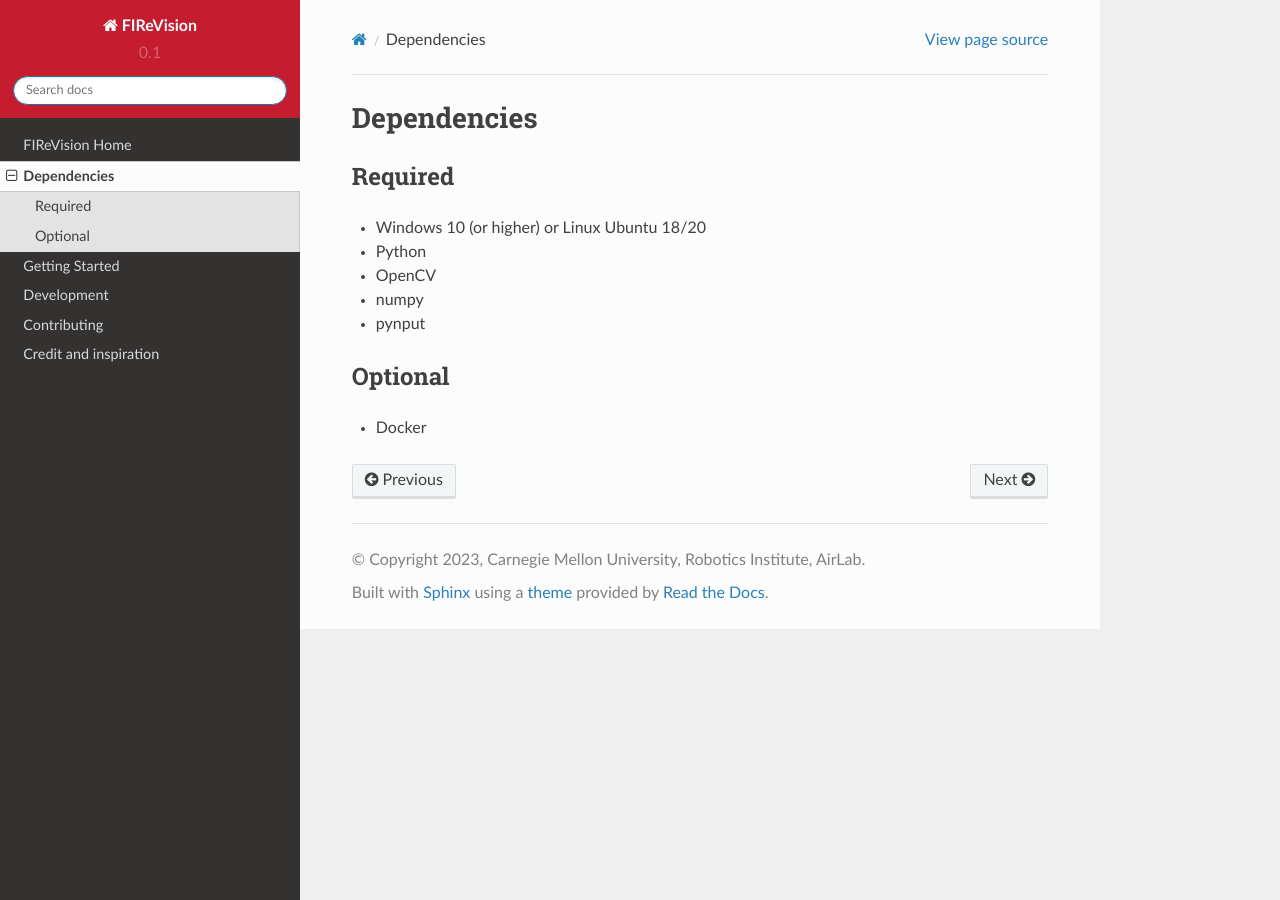
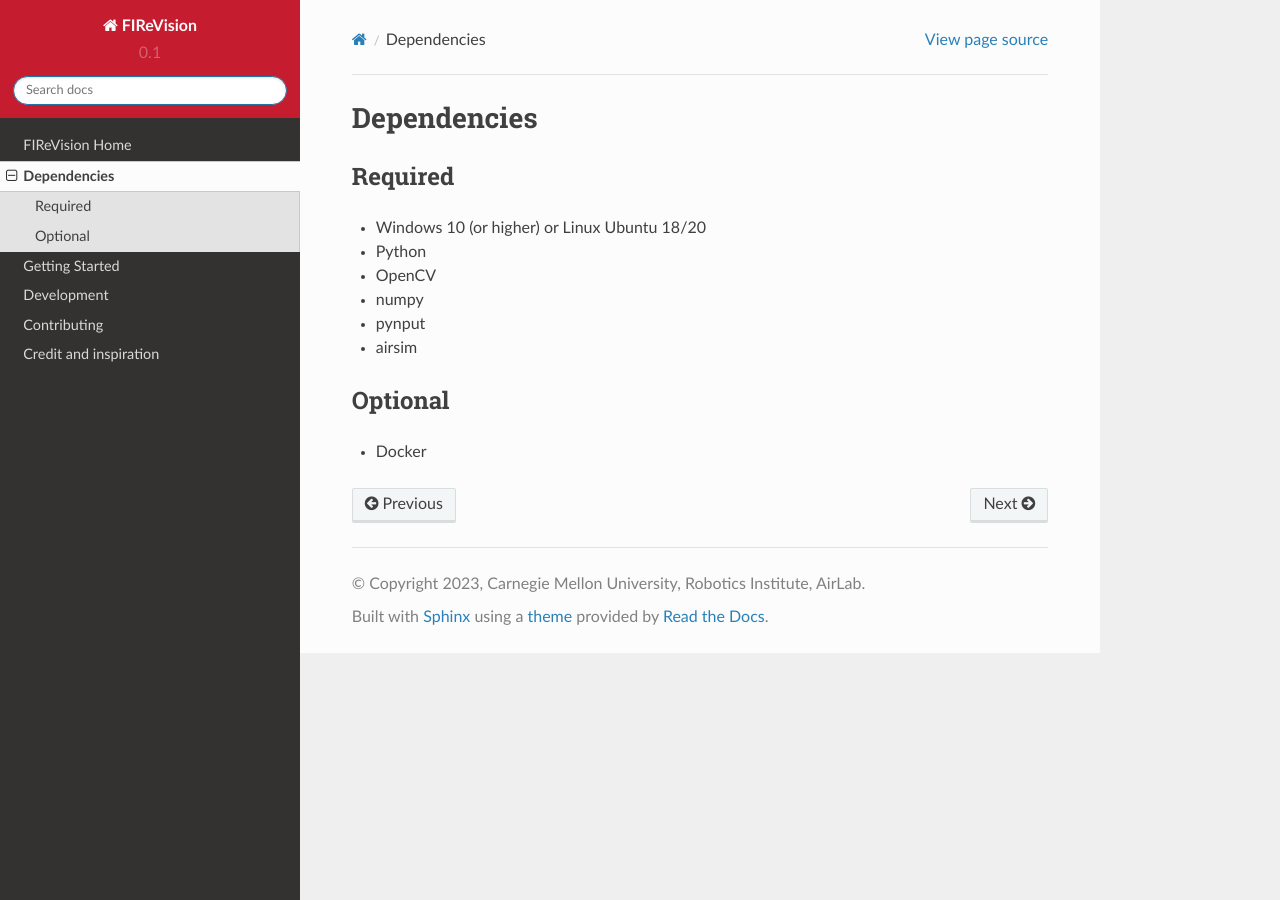
Before and after one commit to castacks/firevision_sim, a Sphinx documentation site: the page built from docs/dependencies.rst, in a window 1280 px wide. Built offline with Sphinx 7.4.7 and the Read the Docs theme 2.0.0, drawn with Linux system fonts in a browser that asks for light colours; pages that are not in the unit, such as notebooks, are missing from menus.

Commit message:
Update dependencies.rst
added airsim

```diff
--- a/docs/dependencies.rst
+++ b/docs/dependencies.rst
@@ -11,6 +11,7 @@ Required
 - OpenCV
 - numpy
 - pynput
+- airsim
 
 
 Optional
```
